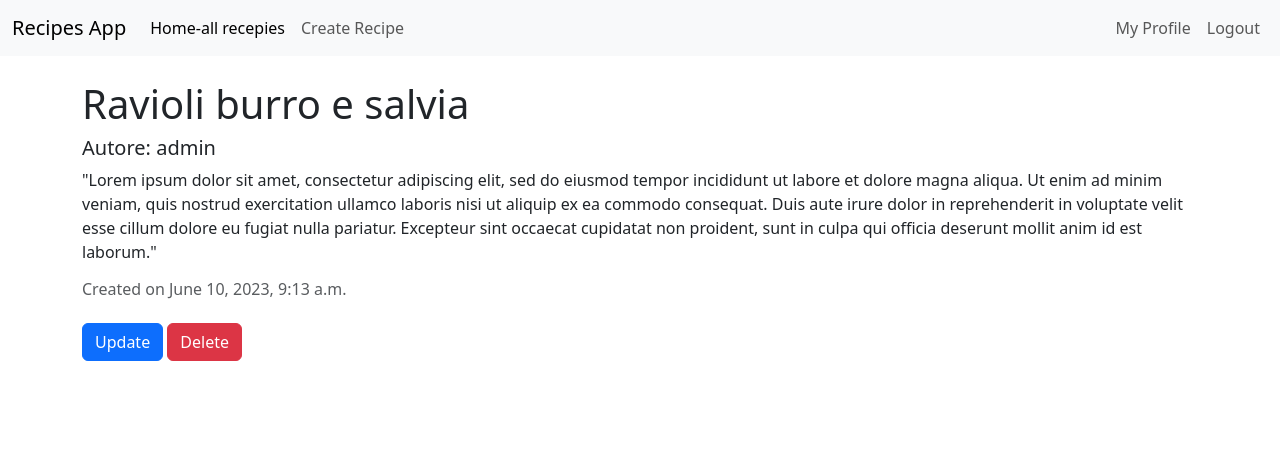
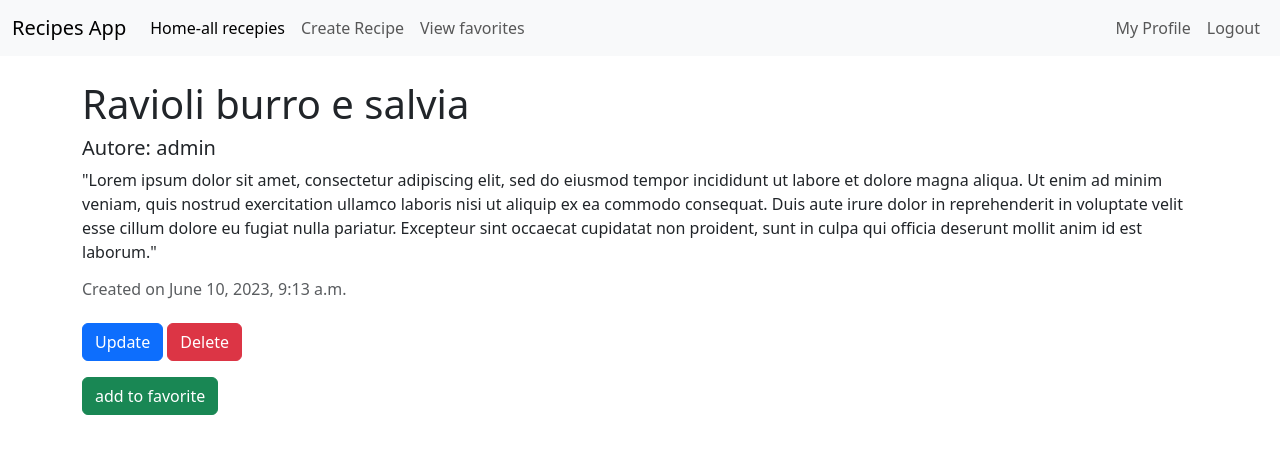
Before and after one commit to lorenzo-lavacchini/PPM_Project, a Django app: page /recipe/2/ in a window 1280 px wide. Shown: the top 454 px of the page. Run offline with Django 4.2, Linux system fonts and the light colour scheme; a user stored in the database is signed in; data comes from the database, SQL or seed files in the repository; both versions use the stored data as it was after the commit; data that the repository does not hold is empty.

Commit message:
Added functionalities for adding/removing/visualizing favorite recipes

```diff
--- a/recipes/templates/recipes/base.html
+++ b/recipes/templates/recipes/base.html
@@ -26,6 +26,11 @@
             <li class="nav-item">
               <a class="nav-link" href="{% url 'recipes-create' %}">Create Recipe</a>
             </li>
+           {% if user.is_authenticated %}
+           <li class="nav-item">
+                <a class="nav-link" href="{% url 'recipes-favorites-views' %}">View favorites</a>
+            </li>
+           {% endif %}
           </ul>
           <div class="navbar-nav">
                 {% if user.is_authenticated %}
--- a/recipes/templates/recipes/recipe_detail.html
+++ b/recipes/templates/recipes/recipe_detail.html
@@ -11,4 +11,17 @@
             <a class="btn btn-danger" href="{% url 'recipes-delete' object.id %}">Delete</a>
         </div>
         {% endif %}
+        {% if request.user.is_authenticated %}
+                {% if request.user in recipe.favorite.all %}
+                    <form class="mt-3"action="{% url 'recipes-remove-favorite' recipe.id %}" method="post">
+                        {% csrf_token %}
+                        <button type="submit" class="btn btn-warning">remove from favorite</button>
+                    </form>
+                {% else %}
+                    <form class="mt-3" action="{% url 'recipes-add-favorite' recipe.id %}" method="post">
+                        {% csrf_token %}
+                        <button type="submit" class="btn btn-success">add to favorite</button>
+                    </form>
+                {% endif %}
+            {% endif %}
 {% endblock content %}
--- a/recipes/urls.py
+++ b/recipes/urls.py
@@ -7,4 +7,7 @@ urlpatterns = [
     path('recipe/<int:pk>/', views.RecipeDetailView.as_view(), name="recipes-detail"),
     path('recipe/<int:pk>/delete/', views.RecipeDeleteView.as_view(), name="recipes-delete"),
     path('search/', views.SearchRecipeView, name='search-recipe'),
+    path('add_favorite/<int:recipe_id>/', views.AddFavoriteView, name='recipes-add-favorite'),
+    path('remove_favorite/<int:recipe_id>/', views.RemoveFavoriteView, name='recipes-remove-favorite'),
+    path('favorites/',views.FavoritesView, name='recipes-favorites-views'),
 ]
--- a/recipes/views.py
+++ b/recipes/views.py
@@ -52,3 +52,20 @@ class RecipeDeleteView(LoginRequiredMixin, UserPassesTestMixin, DeleteView):
     def test_func(self):
         recipe = self.get_object()
         return self.request.user == recipe.author
+
+@login_required
+def AddFavoriteView(request, recipe_id):
+    recipe = get_object_or_404(models.Recipe, id=recipe_id)
+    request.user.favorite.add(recipe)
+    return redirect('recipes-detail', pk=recipe_id)
+
+@login_required
+def RemoveFavoriteView(request, recipe_id):
+    recipe = get_object_or_404(models.Recipe, id=recipe_id)
+    request.user.favorite.remove(recipe)
+    return redirect('recipes-detail', pk=recipe_id)
+
+@login_required
+def FavoritesView(request):
+    favorite_recipe = request.user.favorite.all()
+    return render(request, 'recipes/favorites.html', {'recipes': favorite_recipe})
```
Also changed, not shown: recipes/templates/recipes/favorites.html (added, +17 -0 lines), db.sqlite3.
